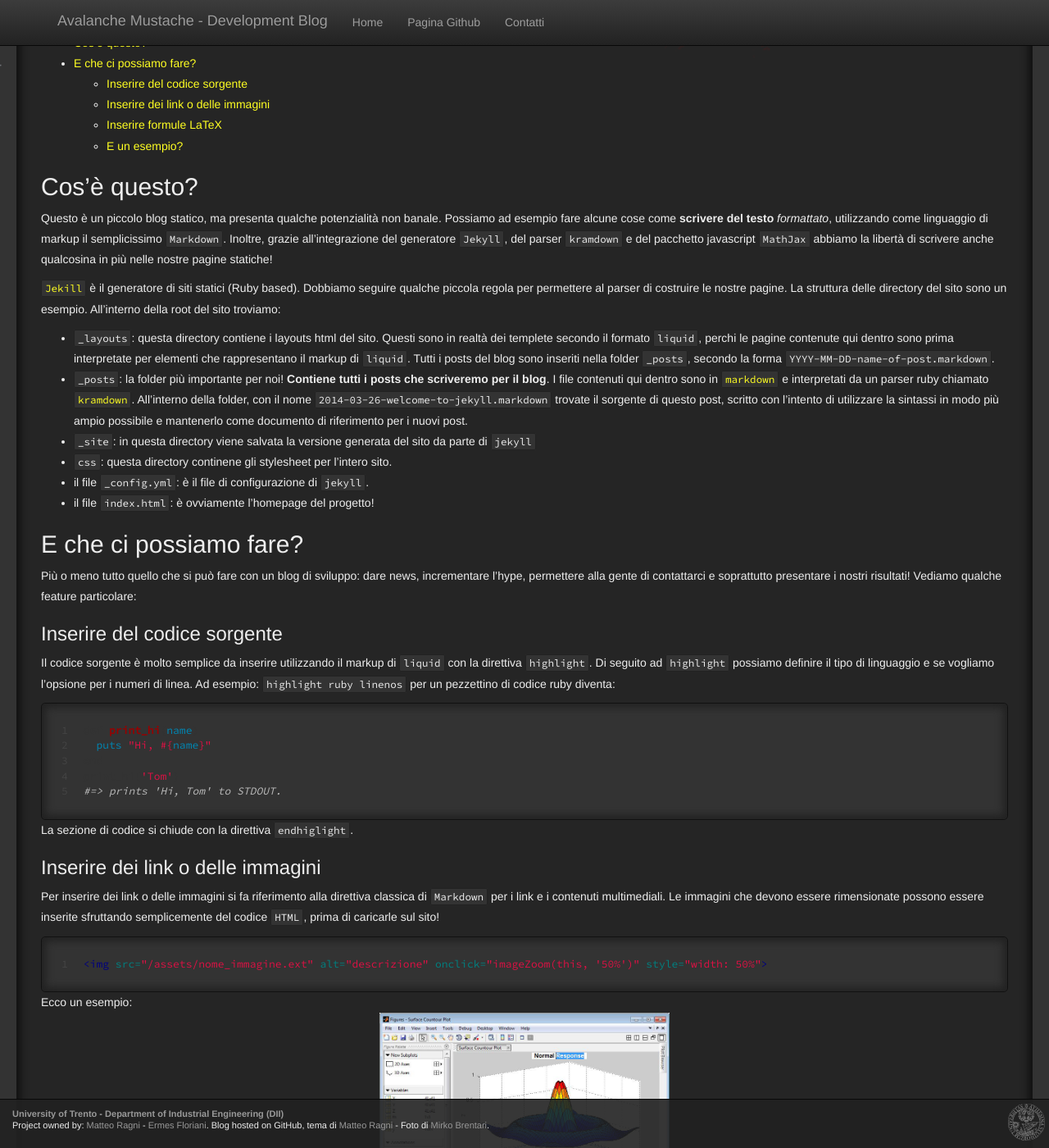
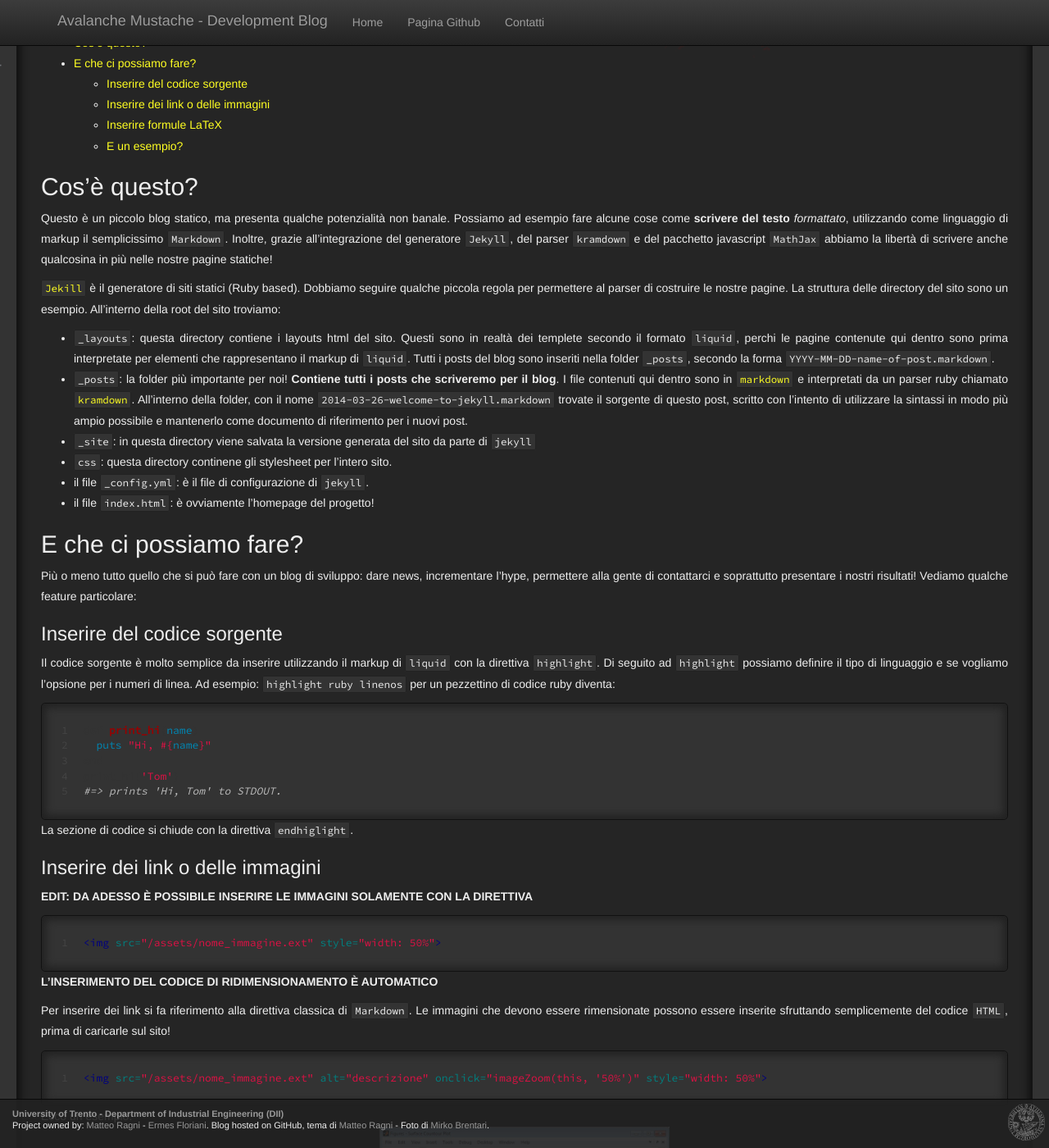
Before and after one commit to AvalancheMustache/AvalancheMustache.github.io, a Jekyll site: the page built from _posts/2014-03-29-il-primo-post.markdown, in a window 1280 px wide and 1400 px high, scrolled down 339 px. Shown: the whole window at 82% size. Built offline with Jekyll 4.4.1, drawn with Linux system fonts in a browser that asks for light colours; nearby versions of some CDN libraries; some web fonts are replaced; formulas are drawn with MathJax 3; comment, search, counter and statistics services are not loaded.

```diff
--- a/_layouts/post.html
+++ b/_layouts/post.html
@@ -53,4 +53,15 @@ layout: default
     </a>
 </div>
 
+<script>
+$( document ).ready( function() {
+
+    $('img').each( function() {
+        $(this).attr('onclick', 'imageZoom(this, "' + $(this).width() +'px")');
+    });
+
+
+});
+</script>
+
 {% endif %}
--- a/_posts/2014-03-29-il-primo-post.markdown
+++ b/_posts/2014-03-29-il-primo-post.markdown
@@ -53,7 +53,13 @@ La sezione di codice si chiude con la direttiva `endhiglight`.
 
 ### Inserire dei link o delle immagini
 
-Per inserire dei link o delle immagini si fa riferimento alla direttiva classica di `Markdown` per i link e i contenuti multimediali. Le immagini che devono essere rimensionate possono essere inserite sfruttando semplicemente del codice `HTML`, prima di caricarle sul sito!
+**EDIT: DA ADESSO È POSSIBILE INSERIRE LE IMMAGINI SOLAMENTE CON LA DIRETTIVA**
+{% highlight HTML linenos %}
+<img src="/assets/nome_immagine.ext" style="width: 50%">
+{% endhighlight %}
+**L'INSERIMENTO DEL CODICE DI RIDIMENSIONAMENTO È AUTOMATICO**
+
+Per inserire dei link si fa riferimento alla direttiva classica di `Markdown`. Le immagini che devono essere rimensionate possono essere inserite sfruttando semplicemente del codice `HTML`, prima di caricarle sul sito!
 
 {% highlight HTML linenos %}
 <img src="/assets/nome_immagine.ext" alt="descrizione" onclick="imageZoom(this, '50%')" style="width: 50%">
--- a/css/blog.css
+++ b/css/blog.css
@@ -26,6 +26,7 @@ body {
     background-size: 100px;
     border-radius: 30px;
     box-shadow: inset 0px 0px 10px 5px #111;
+    text-align: justify;
 }
 
 .navbar-text, .navbar-brand {
@@ -245,3 +246,32 @@ code, pre {
 .post-info:hover {
     color: #fff;
 }
+
+/* PRINTING */
+
+@media print {
+    .footer, .edit-post, .comments, .sharing {
+        display: none !important;
+    }
+
+    table {
+        border-width: 1px;
+        border-spacing: 2px;
+        border-style: outset;
+        border-color: gray;
+        border-collapse: collapse;
+    }
+    table th {
+        border-width: 1px;
+        padding: 5px;
+        border-style: inset;
+        border-color: gray;
+    }
+    table td {
+        border-width: 1px;
+        padding: 5px;
+        border-style: inset;
+        border-color: gray;
+    }
+
+}
```
Also changed, not shown: _posts/2014-04-10-Introduzione-al-progetto.markdown (added, +217 -0 lines), assets/alimonta/Quadcopter.svg (added), assets/alimonta/Ricerca_ARTVA.svg (added), assets/alimonta/diagramma1.svg (added).
